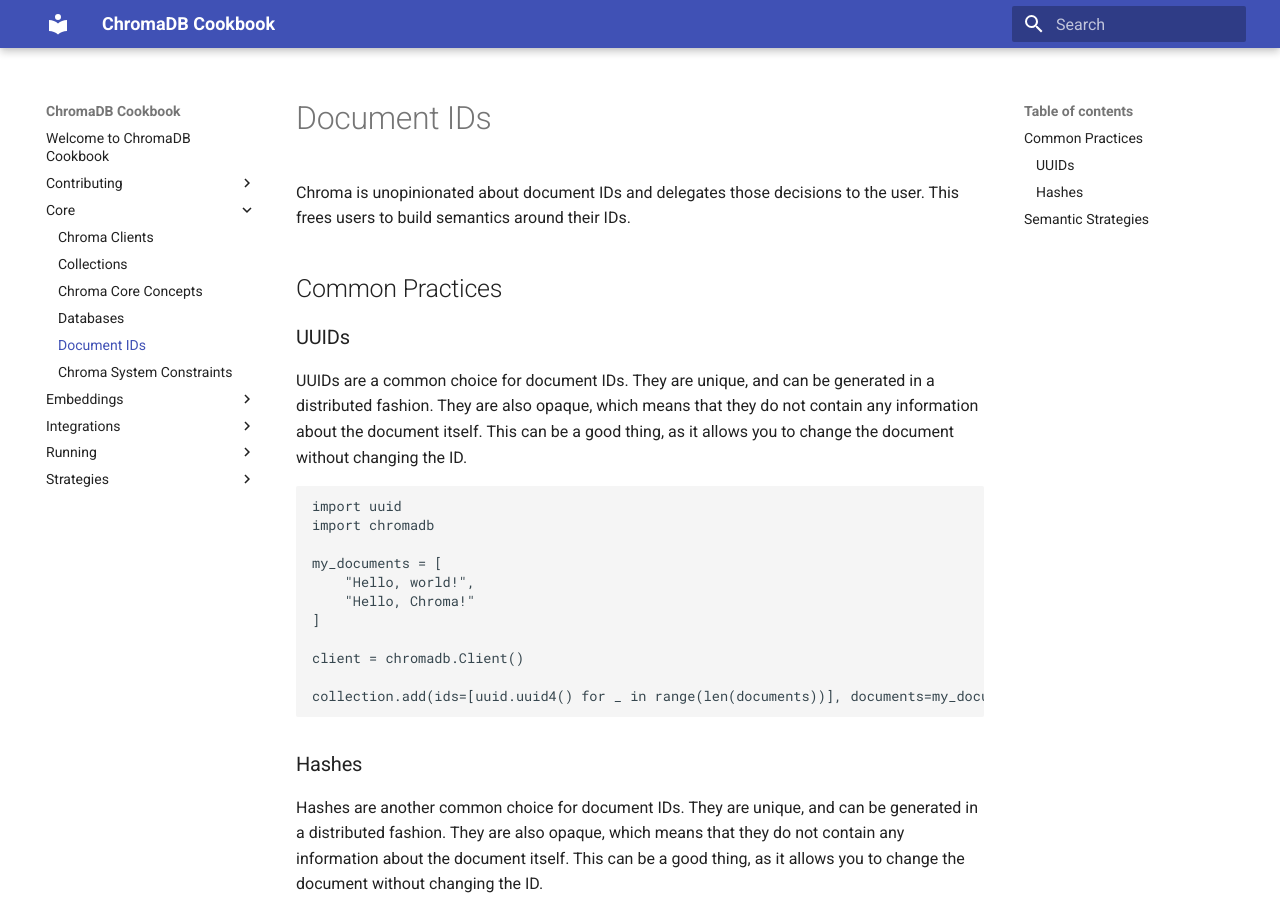
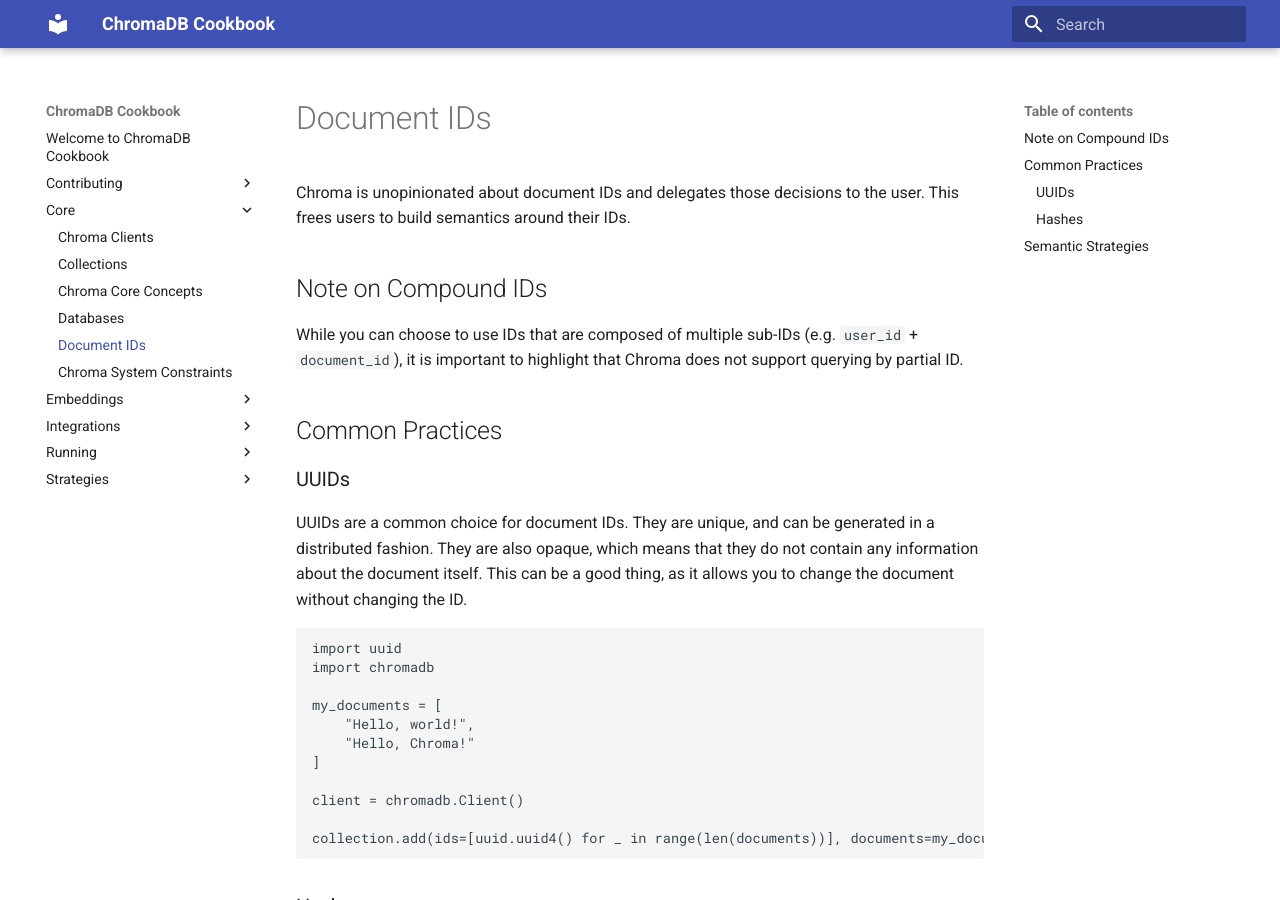
Before and after one commit to amikos-tech/chroma-cookbook, an MkDocs documentation site: the page built from docs/core/document-ids.md, in a window 1280 px wide and 900 px high. Built offline with MkDocs 1.6.1 and Material for MkDocs 9.7.7, drawn with Linux system fonts in a browser that asks for light colours.

Commit message:
doc: Added note on compound Ids

```diff
--- a/docs/core/document-ids.md
+++ b/docs/core/document-ids.md
@@ -1,6 +1,10 @@
 # Document IDs
 
 Chroma is unopinionated about document IDs and delegates those decisions to the user. This frees users to build semantics around their IDs.
+
+## Note on Compound IDs
+
+While you can choose to use IDs that are composed of multiple sub-IDs (e.g. `user_id` + `document_id`), it is important to highlight that Chroma does not support querying by partial ID.
 
 ## Common Practices
 
```
